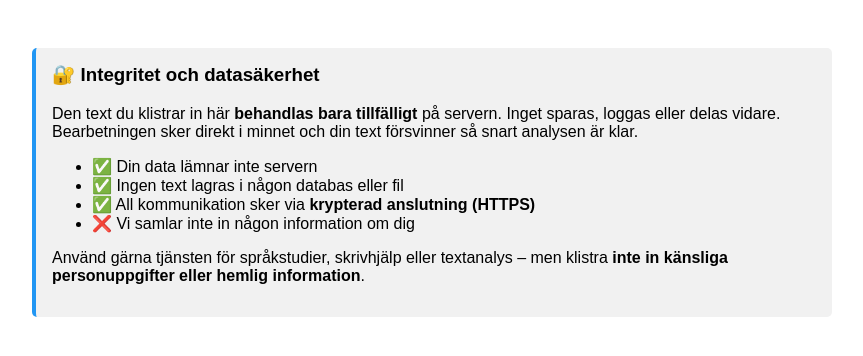
After one commit to ermteri/markera-ordklass, a Flask app: page /privacy in a window 1280 px wide. The commit adds this page. Shown: the top 356 px of the page, without its empty margins (208-1071 px from the left). Run offline with Flask 3, Linux system fonts and the light colour scheme.

Commit message:
Added privacy information

```diff
--- a/app.py
+++ b/app.py
@@ -11,6 +11,12 @@ POS_MAPPING = {
     'ADV': 'adverb',
     'PRON': 'pron'
 }
+
+
+@app.route('/privacy')
+def privacy():
+    return render_template('privacy.html')
+
 
 @app.route('/', methods=['GET', 'POST'])
 def index():
--- a/static/style.css
+++ b/static/style.css
@@ -37,3 +37,13 @@ textarea {
     margin-top: 1em;
     font-style: italic;
 }
+.privacy-info {
+  background-color: #f1f1f1;
+  padding: 1em;
+  margin-top: 1em;
+  border-left: 4px solid #2196F3;
+  border-radius: 5px;
+}
+.privacy-info h3 {
+  margin-top: 0;
+}
--- a/templates/index.html
+++ b/templates/index.html
@@ -6,6 +6,9 @@
     <link rel="stylesheet" href="{{ url_for('static', filename='style.css') }}">
 </head>
 <body>
+    <p>
+       <a href="{{ url_for('privacy') }}">🔐 Integritetspolicy</a>
+    </p>
     <h2>Klistra in text och välj ordklass</h2>
     <form method="POST">
         <textarea name="input_text">{{ input_text }}</textarea><br><br>
--- /dev/null
+++ b/templates/privacy.html
@@ -0,0 +1,26 @@
+<!DOCTYPE html>
+<html lang="sv">
+<head>
+    <meta charset="utf-8">
+    <title>Ordklassmarkering</title>
+    <link rel="stylesheet" href="{{ url_for('static', filename='style.css') }}">
+</head>
+<body>
+<div class="privacy-info">
+  <h3>🔐 Integritet och datasäkerhet</h3>
+  <p>
+    Den text du klistrar in här <strong>behandlas bara tillfälligt</strong> på servern. Inget sparas, loggas eller delas vidare.
+    Bearbetningen sker direkt i minnet och din text försvinner så snart analysen är klar.
+  </p>
+  <ul>
+    <li>✅ Din data lämnar inte servern</li>
+    <li>✅ Ingen text lagras i någon databas eller fil</li>
+    <li>✅ All kommunikation sker via <strong>krypterad anslutning (HTTPS)</strong></li>
+    <li>❌ Vi samlar inte in någon information om dig</li>
+  </ul>
+  <p>
+    Använd gärna tjänsten för språkstudier, skrivhjälp eller textanalys – men klistra <strong>inte in känsliga personuppgifter eller hemlig information</strong>.
+  </p>
+</div>
+</body>
+</html>
```
